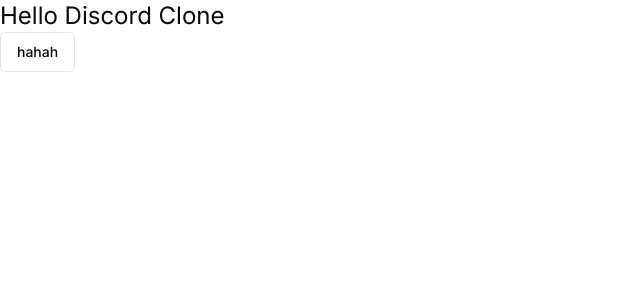
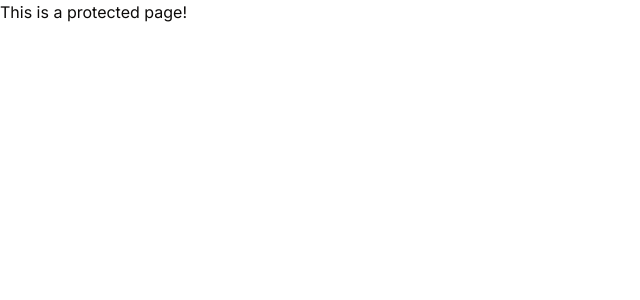
Before and after one commit to GSemir0418/discord-clone, a Next.js app: page / in a window 1280 px wide. Shown: the top 300 px of the page, without its empty margins (0-640 px from the left). Built offline with nearby package versions, Linux system fonts and the light colour scheme.

Commit message:
feat: organize routes file

```diff
--- /dev/null
+++ b/app/(auth)/(routes)/register/page.tsx
@@ -0,0 +1,7 @@
+import React from 'react'
+
+interface Props {}
+const RegisterPage: React.FC<Props> = () => {
+  return <div>RegisterPage!</div>
+}
+export default RegisterPage
--- /dev/null
+++ b/app/(auth)/layout.tsx
@@ -0,0 +1,9 @@
+import React from 'react'
+
+interface Props {
+  children: React.ReactNode
+}
+const AuthLayout: React.FC<Props> = ({ children }) => {
+  return <div className='h-full bg-fuchsia-400'>{children}</div>
+}
+export default AuthLayout
--- /dev/null
+++ b/app/(main)/(routes)/page.tsx
@@ -0,0 +1,9 @@
+import { Button } from '@/components/ui/button'
+
+export default function Home() {
+  return(
+    <div>
+     This is a protected page!
+    </div>
+  )
+}
--- a/app/layout.tsx
+++ b/app/layout.tsx
@@ -5,7 +5,7 @@
 const inter = Inter({ subsets: ['latin'] })
 
 export const metadata: Metadata = {
-  title: 'Create Next App',
+  title: 'Team Chat App',
   description: 'Generated by create next app',
 }
 
--- a/app/page.tsx
+++ /dev/null
@@ -1,13 +0,0 @@
-import { Button } from '@/components/ui/button'
-
-export default function Home() {
-  return(
-    <div>
-      <p className='text-2xl'>Hello Discord Clone</p>
-      <Button variant={'outline'} data-x-a='1' asChild>
-        <span>hahah</span>
-        {/* Click Me */}
-      </Button>
-    </div>
-  )
-}
```
